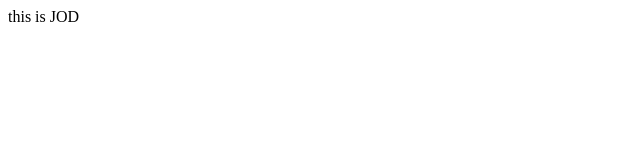
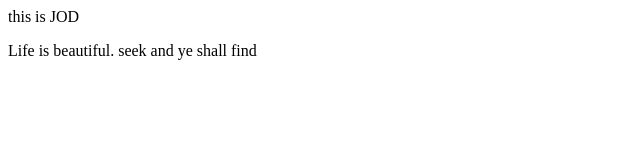
Before and after one commit to nivet79/testing-, a plain HTML site: page index.html in a window 1280 px wide. Shown: the whole page, without its empty margins (0-640 px from the left). Drawn offline with Linux system fonts and the light colour scheme.

Commit message:
Added <p> tag to index.html

```diff
--- a/index.html
+++ b/index.html
@@ -5,4 +5,8 @@ Sample website
 <head>
 this is JOD
 </head>
+<p>
+Life is beautiful.
+seek and ye shall find
+</p>
 </html>
```
